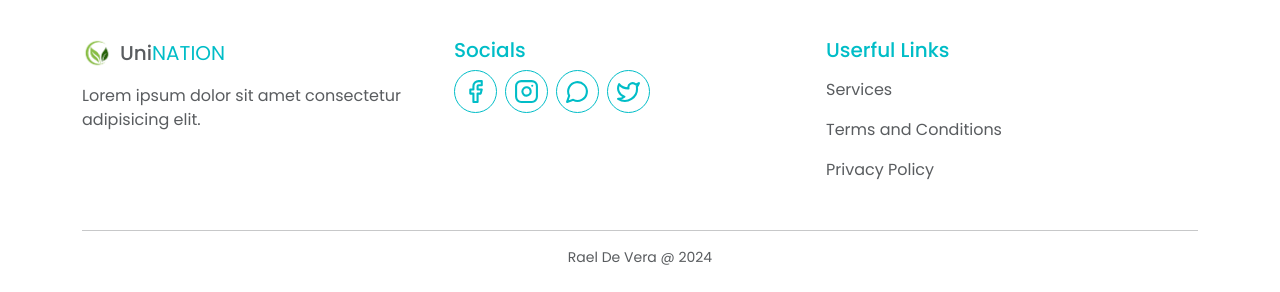
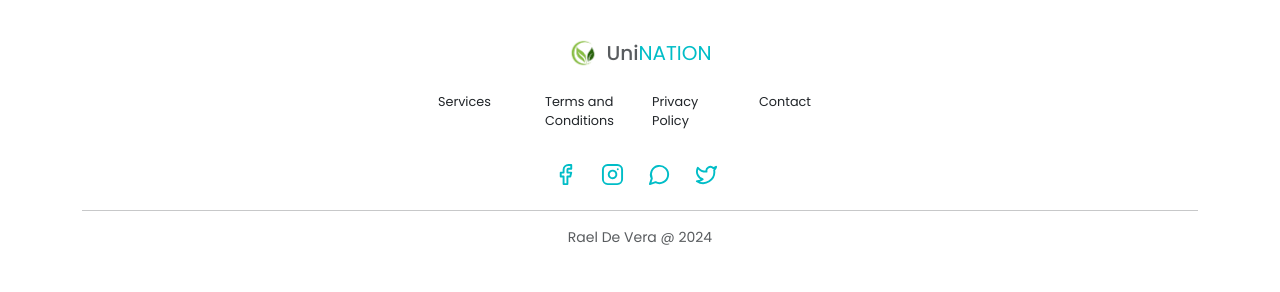
Before and after one commit to rara-wosho/web-design, a plain HTML site: page index.html in a window 1280 px wide. Shown: the part 4002-4294 px from the top of the page. Drawn offline with nearby package versions, Linux system fonts and the light colour scheme.

Commit message:
new footer

```diff
--- a/index.html
+++ b/index.html
@@ -481,7 +481,7 @@
 
     <footer>
       <div class="container py-4 mt-3">
-        <div class="row row-cols-1 row-cols-lg-3 w-100">
+        <!-- <div class="row row-cols-1 row-cols-lg-3 w-100">
           <div class="col pb-4 mb-lg-0">
             <div class="d-flex align-items-center mb-3">
               <img width="30" height="30" src="images/logo-png.png" alt="" />
@@ -580,6 +580,102 @@
               </li>
             </ul>
           </div>
+        </div> -->
+        <div
+          class="d-flex flex-column align-items-center justify-content-between"
+        >
+          <div class="d-flex align-items-center mb-4">
+            <img width="30" height="30" src="images/logo-png.png" alt="" />
+            <h5 class="text-muted ms-2 mb-0">
+              Uni<span class="color-primary-dark">NATION</span>
+            </h5>
+          </div>
+
+          <div class="row row-cols-4 footer-terms mb-4">
+            <div class="col">
+              <p class="mb-0">Services</p>
+            </div>
+            <div class="col">
+              <p class="mb-0">Terms and Conditions</p>
+            </div>
+            <div class="col">
+              <p class="mb-0">Privacy Policy</p>
+            </div>
+            <div class="col">
+              <p class="mb-0">Contact</p>
+            </div>
+          </div>
+
+          <div
+            class="d-flex align-items-center justify-content-start footer-icons"
+          >
+            <a href="">
+              <svg
+                xmlns="http://www.w3.org/2000/svg"
+                width="23"
+                height="23"
+                viewBox="0 0 24 24"
+                fill="none"
+                stroke-width="2"
+                stroke-linecap="round"
+                stroke-linejoin="round"
+                class="lucide lucide-facebook"
+              >
+                <path
+                  d="M18 2h-3a5 5 0 0 0-5 5v3H7v4h3v8h4v-8h3l1-4h-4V7a1 1 0 0 1 1-1h3z"
+                />
+              </svg>
+            </a>
+            <a href="">
+              <svg
+                xmlns="http://www.w3.org/2000/svg"
+                width="23"
+                height="23"
+                viewBox="0 0 24 24"
+                fill="none"
+                stroke-width="2"
+                stroke-linecap="round"
+                stroke-linejoin="round"
+                class="lucide lucide-instagram"
+              >
+                <rect width="20" height="20" x="2" y="2" rx="5" ry="5" />
+                <path d="M16 11.37A4 4 0 1 1 12.63 8 4 4 0 0 1 16 11.37z" />
+                <line x1="17.5" x2="17.51" y1="6.5" y2="6.5" />
+              </svg>
+            </a>
+            <a href="">
+              <svg
+                xmlns="http://www.w3.org/2000/svg"
+                width="23"
+                height="23"
+                viewBox="0 0 24 24"
+                fill="none"
+                stroke-width="2"
+                stroke-linecap="round"
+                stroke-linejoin="round"
+                class="lucide lucide-message-circle"
+              >
+                <path d="M7.9 20A9 9 0 1 0 4 16.1L2 22Z" />
+              </svg>
+            </a>
+            <a href="">
+              <svg
+                xmlns="http://www.w3.org/2000/svg"
+                width="23"
+                height="23"
+                viewBox="0 0 24 24"
+                fill="none"
+                stroke-width="2"
+                stroke-linecap="round"
+                stroke-linejoin="round"
+                class="lucide lucide-twitter"
+              >
+                <path
+                  d="M22 4s-.7 2.1-2 3.4c1.6 10-9.4 17.3-18 11.6 2.2.1 4.4-.6 6-2C3 15.5.5 9.6 3 5c2.2 2.6 5.6 4.1 9 4-.9-4.2 4-6.6 7-3.8 1.1 0 3-1.2 3-1.2z"
+                />
+              </svg>
+            </a>
+          </div>
         </div>
         <hr />
         <div class="d-flex align-items-center justify-content-center">
--- a/style.css
+++ b/style.css
@@ -259,9 +259,12 @@ h2 span.main-text {
 
 .footer-icons a {
   border-radius: 100vw;
-  border: 1px solid var(--text-primary-dark);
   padding: 0.5rem;
   margin-right: 0.5rem;
+}
+
+.footer-terms .col p {
+  font-size: 0.8rem;
 }
 /* UTILITY CLASS */
 .my-btn-primary {
```
